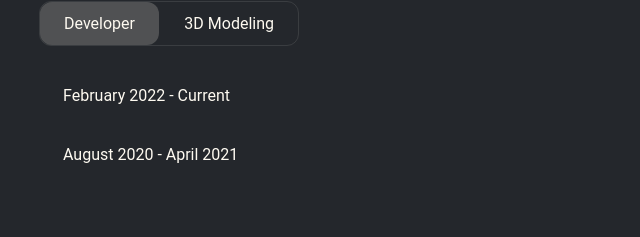
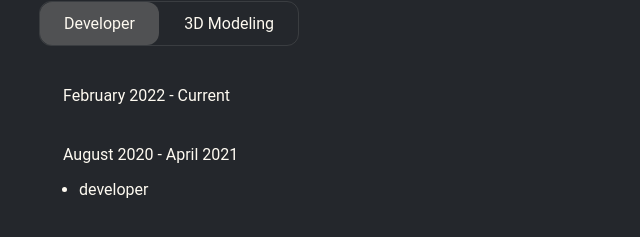
Before and after one commit to NamuraCode/Portafolio, a Next.js app: page / in a window 1280 px wide. Shown: the part 1025-1262 px from the top of the page, without its empty margins (185-825 px from the left). Built offline with nearby package versions, Linux system fonts and the light colour scheme.

Commit message:
marquee experience

```diff
--- a/components/experience/Experience.tsx
+++ b/components/experience/Experience.tsx
@@ -1,4 +1,4 @@
-'use client';
+"use client";
 
 import { useEffect, useLayoutEffect, useRef } from "react";
 import { useAppDispatch, useAppSelector } from "@/store/hook/useRedux";
@@ -6,6 +6,7 @@ import { setExperience } from "@/store/slice/experienceSlice/experienceSlice";
 import { getInfo } from "@/utils";
 import styles from "@/styles/Experience.module.css";
 import useIsomorphicLayoutEffect from "@/utils/useIsomorphicLayoutEffect";
+import { Marquee } from "../marquee/Marquee";
 
 export const Experience = () => {
   const devRef = useRef<HTMLAnchorElement>(null);
@@ -13,13 +14,17 @@ export const Experience = () => {
   const contentExperience = useRef<HTMLDivElement>(null);
   const { indexLanguage } = useAppSelector((state) => state.language);
   const { select, modeling_3d, experiences_jobs } = getInfo();
-  const { nameExperience, job } = useAppSelector(
-    (state) => state.experience
-  );
+  const { nameExperience, job } = useAppSelector((state) => state.experience);
   const dispatch = useAppDispatch();
   useEffect(() => {
-    dispatch(setExperience({ name: "dev", job: experiences_jobs, changeLanguage: indexLanguage }));
-  },[])
+    dispatch(
+      setExperience({
+        name: "dev",
+        job: experiences_jobs,
+        changeLanguage: indexLanguage,
+      })
+    );
+  }, []);
 
   useIsomorphicLayoutEffect(() => {
     console.log(nameExperience);
@@ -49,14 +54,18 @@ export const Experience = () => {
         `${move}px`
       );
     }
-
   }, [nameExperience]);
 
   return (
     <article className={styles["experience-info"]}>
       <div className={styles["experience-navbar"]}>
-        <h3 className={styles["experience-navbar-title"]}>{select[indexLanguage]}</h3>
-        <div className={styles["experience-navbar-jobs"]} ref={contentExperience}>
+        <h3 className={styles["experience-navbar-title"]}>
+          {select[indexLanguage]}
+        </h3>
+        <div
+          className={styles["experience-navbar-jobs"]}
+          ref={contentExperience}
+        >
           <a
             ref={devRef}
             className={styles["jobs-experience"]}
@@ -89,7 +98,8 @@ export const Experience = () => {
           </a>
         </div>
       </div>
-      <ul className={styles["experience-navbar-items"]}>
+      <div>
+        <ul className={styles["experience-navbar-items"]}>
           {job.map((item, index) => {
             return (
               <li className={styles["experience-navbar-item"]} key={index}>
@@ -103,7 +113,7 @@ export const Experience = () => {
                 <div className={styles["experience-item-info"]}>
                   <p>
                     <span>{item.company}</span>
-                    <br/>
+                    <br />
                     {item.description[indexLanguage]}
                   </p>
                 </div>
@@ -111,6 +121,8 @@ export const Experience = () => {
             );
           })}
         </ul>
+        <Marquee />
+      </div>
     </article>
   );
 };
--- /dev/null
+++ b/components/marquee/Marquee.tsx
@@ -0,0 +1,9 @@
+export const Marquee = () => {
+  return (
+    <div className="marquee">
+      <ul className="marquee-content">
+        <li>developer</li>
+      </ul>
+    </div>
+  );
+};
```
